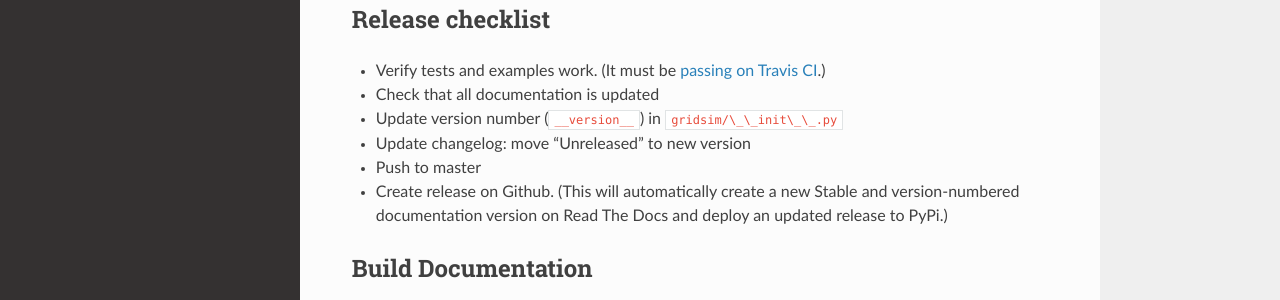
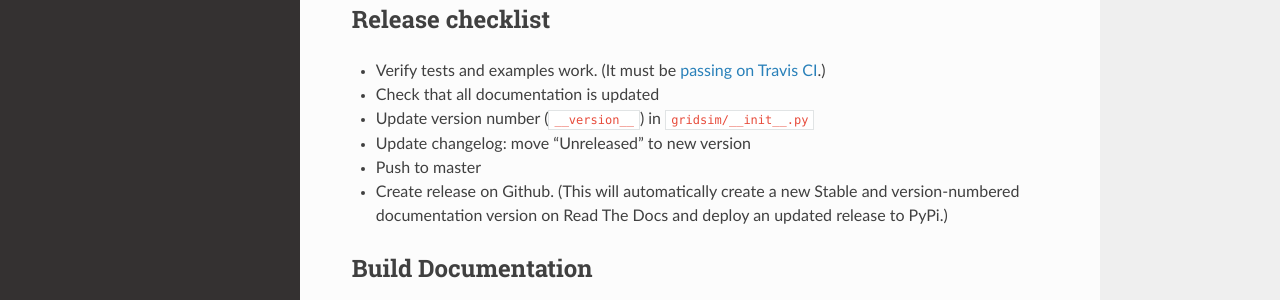
Before and after one commit to jtebert/gridsim, a Sphinx documentation site: the page built from docs/development.md, in a window 1280 px wide and 900 px high. Shown: the part 253-553 px from the top of the window. Built offline with Sphinx 7.4.7 and the Read the Docs theme 2.0.0, drawn with Linux system fonts in a browser that asks for light colours.

Commit message:
Trying to make underscored syntax highlighting work...

```diff
--- a/docs/development.md
+++ b/docs/development.md
@@ -8,7 +8,7 @@ If you just want to use the library, you don't need any of this.
 
 - Verify tests and examples work. (It must be [passing on Travis CI](https://travis-ci.com/github/jtebert/gridsim).)
 - Check that all documentation is updated
-- Update version number (`__version__`) in `gridsim/\_\_init\_\_.py`
+- Update version number (`__version__`) in `gridsim/__init__.py`
 - Update changelog: move "Unreleased" to new version
 - Push to master
 - Create release on Github. (This will automatically create a new Stable and version-numbered documentation version on Read The Docs and deploy an updated release to PyPi.)
```
